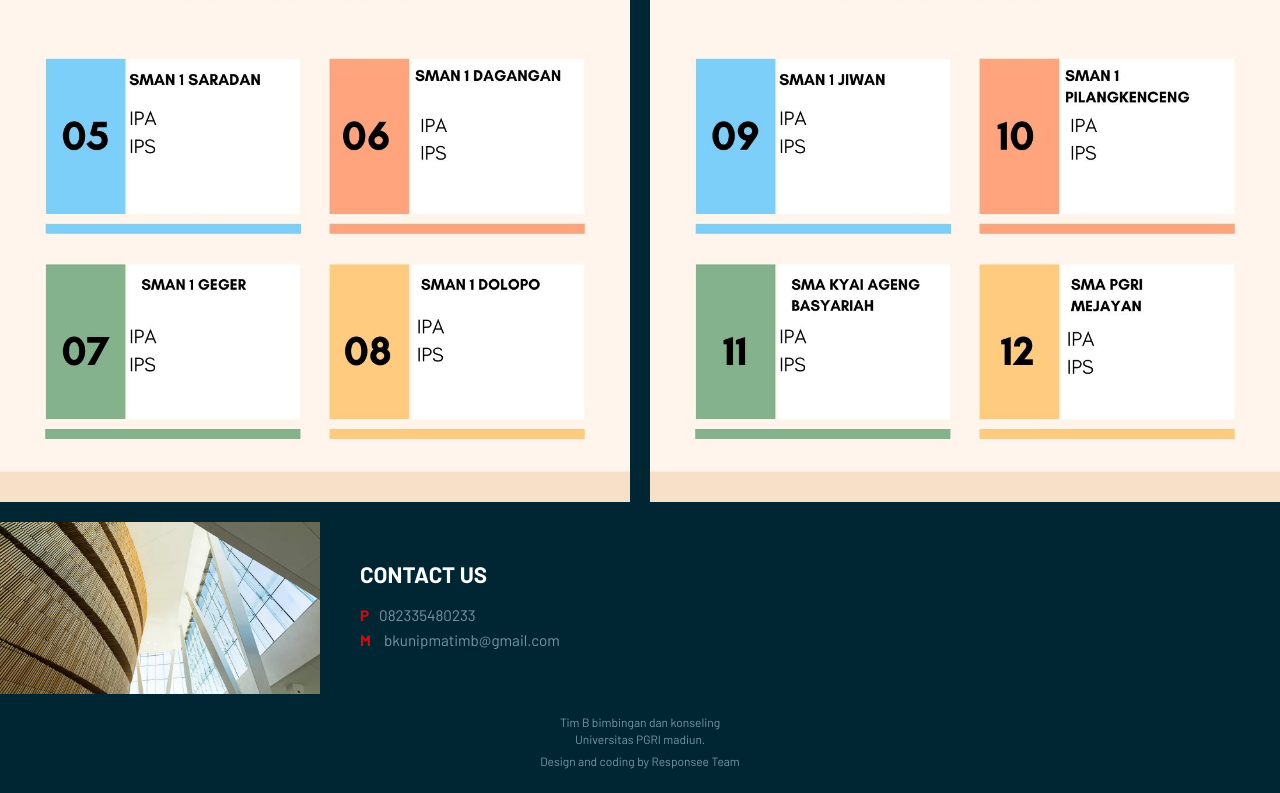
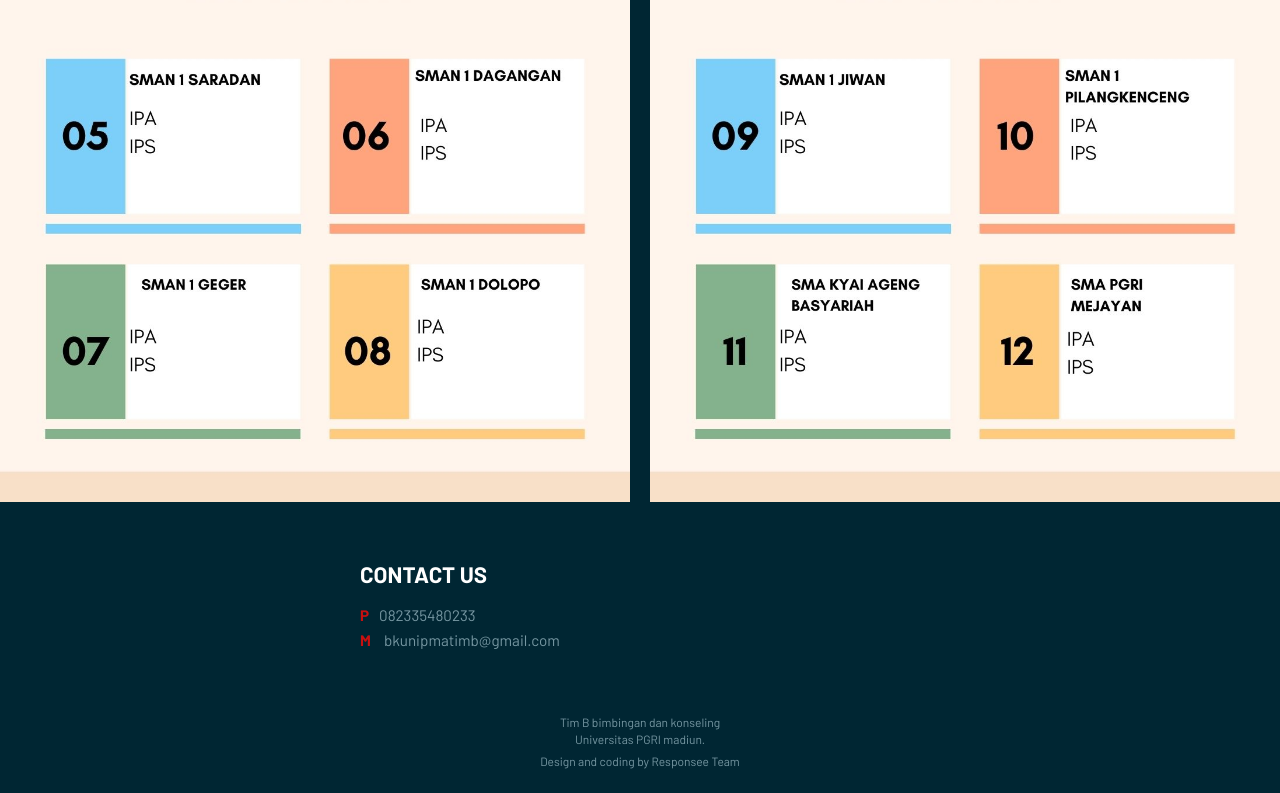
Before and after one commit to timbkb/navigasikarir, a plain HTML site: page gallery.html in a window 1280 px wide. Shown: the part 5623-6416 px from the top of the page. Drawn offline with Linux system fonts and the light colour scheme.

Commit message:
Update gallery.html

```diff
--- a/gallery.html
+++ b/gallery.html
@@ -87,7 +87,7 @@
       <footer class="grid">
         <!-- Footer - top -->
         <!-- Image-->
-        <div class="s-12 l-3 m-row-3 margin-bottom background-image" style="background-image:url(img/img-04.jpg)"></div>
+        <div class="s-12 l-3 m-row-3 margin-bottom background-image" style=""></div>
 
         <div class="s-12 m-9 l-3 padding-2x margin-bottom background-dark">
            <h2 class="text-strong text-uppercase">Contact Us</h2>
```
